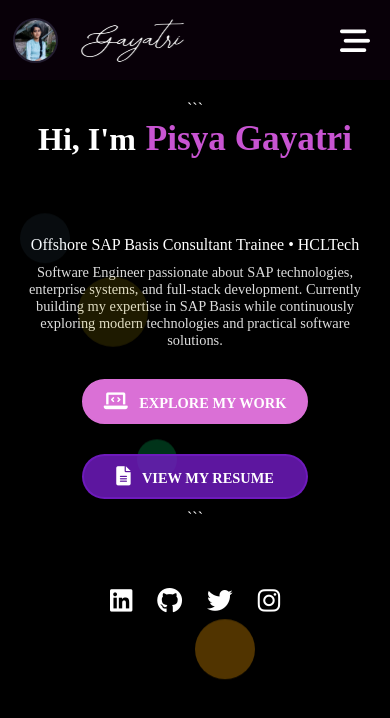
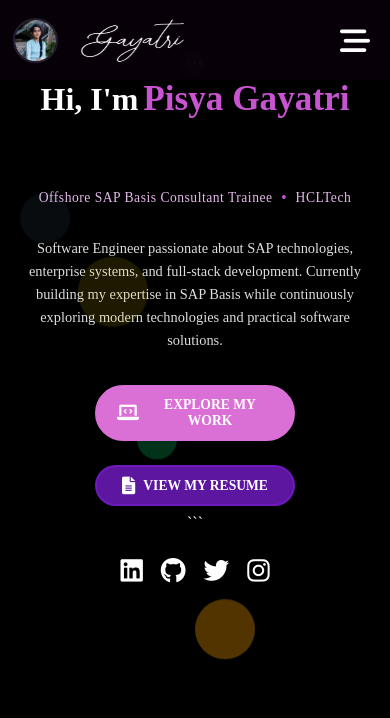
Before and after one commit to GayatriPisya/portfolio, an Angular app: page / in a window 390 px wide. Shown: the top 718 px of the page. Built offline with nearby package versions, Linux system fonts and the light colour scheme.

Commit message:
Refactor home.component.css for layout and responsiveness
Updated styles for home component, including adjustments to layout, spacing, and responsive design for various screen sizes.

```diff
--- a/src/app/home/home.component.css
+++ b/src/app/home/home.component.css
@@ -1,4 +1,12 @@
-/* Global Styles */
+/* =========================================
+HOME / HERO SECTION
+========================================= */
+
+:host {
+display: block;
+width: 100%;
+}
+
 body {
 margin: 0;
 padding: 0;
@@ -6,7 +14,7 @@
 background-color: #f4f4f4;
 }
 
-/* Hero Section */
+/* Main Content */
 .content {
 display: flex;
 flex-direction: column;
@@ -14,19 +22,27 @@
 text-align: center;
 z-index: 1;
 color: white;
-  margin-top: 150px;
+margin-top: 120px;
+padding: 0 25px;
 }
+
+/* =========================================
+GREETING
+========================================= */
 
 .greeting {
 display: flex;
 align-items: center;
+justify-content: center;
+flex-wrap: wrap;
 font-size: 4rem;
 line-height: 1.2;
+margin: 0;
 }
 
 .intro-text {
 display: inline;
-  margin-right: 10px;
+margin-right: 12px;
 }
 
 .signature {
@@ -36,34 +52,70 @@
 text-shadow: 2px 2px 4px rgba(0, 0, 0, 0.5);
 }
 
+/* =========================================
+TYPING TITLE
+========================================= */
+
 .titles {
 font-size: 2.5rem;
-  margin: 20px 0;
+margin: 22px 0 10px;
+min-height: 50px;
+font-weight: 600;
 }
 
 .typing-animation {
 display: inline-block;
 border-right: 2px solid white;
+padding-right: 6px;
 animation: blink 0.7s infinite;
 }
 
+/* =========================================
+PROFESSIONAL ROLE
+========================================= */
+
+.professional-role {
+margin: 5px 0 18px;
+font-size: 1.15rem;
+font-weight: 500;
+letter-spacing: 0.5px;
+color: #e6b8eb;
+}
+
+.separator {
+margin: 0 10px;
+color: #c854d2;
+font-weight: bold;
+}
+
+/* =========================================
+INTRODUCTION
+========================================= */
+
 .subheading {
-  font-size: 1.2rem;
-  margin: 15px 0 30px;
+max-width: 780px;
+font-size: 1.15rem;
+line-height: 1.7;
+margin: 10px 0 30px;
 font-weight: 300;
 color: #ddd;
 }
 
+/* =========================================
+CTA BUTTONS
+========================================= */
+
 .cta-buttons {
 display: flex;
 justify-content: center;
+align-items: center;
 flex-wrap: wrap;
 gap: 15px;
 }
 
-/* Button Styles */
+/* Button Base */
 .btn {
-  padding: 15px 30px;
+padding: 14px 30px;
 border-radius: 50px;
 text-decoration: none;
 font-weight: bold;
@@ -71,9 +123,13 @@
 transition: all 0.3s ease;
 position: relative;
 overflow: hidden;
-  margin: 10px;
+margin: 8px;
+display: inline-flex;
+align-items: center;
+justify-content: center;
 }
 
+/* Primary Button */
 .btn-primary {
 background-color: #721cc3d1;
 color: white;
@@ -83,31 +139,41 @@
 .btn-primary:hover {
 background-color: white;
 color: #721cc3d1;
-
+transform: translateY(-3px);
+box-shadow: 0 8px 20px rgba(114, 28, 195, 0.3);
 }
 
+/* Secondary Button */
 .btn-secondary {
-  background-color: #DA70D6;
+background-color: #da70d6;
 color: white;
-  border: 2px solid #DA70D6;
+border: 2px solid #da70d6;
 }
 
 .btn-secondary:hover {
 background-color: white;
-  color: #DA70D6;
+color: #da70d6;
+transform: translateY(-3px);
+box-shadow: 0 8px 20px rgba(218, 112, 214, 0.3);
 }
 
+/* Button Icons */
 .btn i {
 margin-right: 8px;
-  font-size: 1.2rem;
+font-size: 1.1rem;
 }
 
-/* Social Media Icons */
+/* =========================================
+SOCIAL MEDIA
+========================================= */
+
 .social-icons-centered {
 display: flex;
 justify-content: center;
+align-items: center;
 gap: 25px;
-  margin-top: 40px;
+margin-top: 35px;
+padding-bottom: 30px;
 z-index: 10;
 position: relative;
 }
@@ -121,111 +187,173 @@
 
 .social-icons-centered a:hover {
 color: #c854d2;
-  transform: scale(1.2);
+transform: translateY(-5px) scale(1.15);
 }
 
-/* Responsive */
+/* =========================================
+TYPING CURSOR ANIMATION
+========================================= */
+
 @keyframes blink {
-  0%, 100% { border-color: transparent; }
-  50% { border-color: white; }
+0%,
+100% {
+border-color: transparent;
 }
-/* Responsive Design */
-@media (max-width: 768px) {
-  .social-icons-centered a {
-    font-size: 1.8rem;
+
+50% {
+border-color: white;
 }
 }
 
-@media (max-width: 480px) {
-  .social-icons-centered a {
-    font-size: 1.6rem;
+/* =========================================
+TABLET
+========================================= */
+
+@media (max-width: 1024px) {
+
+.content {
+margin-top: 100px;
+}
+
+.greeting {
+font-size: 3.2rem;
+}
+
+.signature {
+font-size: 3.2rem;
+}
+
+.titles {
+font-size: 2rem;
+}
+
+.professional-role {
+font-size: 1.05rem;
+}
+
+.subheading {
+font-size: 1.05rem;
+max-width: 700px;
 }
 }
 
+/* =========================================
+MOBILE
+========================================= */
 
-/* Responsive Design */
-@media (max-width: 1024px) {
-  .greeting {
-    font-size: 3rem;
+@media (max-width: 768px) {
+
+.content {
+margin-top: 80px;
+padding: 0 20px;
 }
 
-  .signature {
-    font-size: 3rem;
-  }
-
-  .titles {
-    font-size: 1.8rem;
-  }
-
-  .subheading {
-    font-size: 1rem;
-  }
-
-  .cta-buttons {
-    gap: 10px;
-  }
-}
-
-@media (max-width: 768px) {
 .greeting {
 font-size: 2.5rem;
 margin-bottom: 5px;
 }
 
 .signature {
-    font-size: 2.5rem;
+font-size: 2.6rem;
+}
+
+.intro-text {
+margin-right: 8px;
 }
 
 .titles {
 font-size: 1.6rem;
+min-height: 40px;
+margin: 15px 0 8px;
+}
+
+.professional-role {
+font-size: 0.95rem;
+line-height: 1.6;
+max-width: 90%;
+}
+
+.separator {
+margin: 0 5px;
 }
 
 .subheading {
 font-size: 1rem;
-    margin: 10px 0 20px;
+line-height: 1.6;
+margin: 10px 0 25px;
+}
+
+.cta-buttons {
+flex-direction: column;
+gap: 8px;
 }
 
 .btn {
 padding: 12px 25px;
-    font-size: 1rem;
+font-size: 0.95rem;
+width: 220px;
 }
 
-  .cta-buttons {
-    flex-direction: column;
-    gap: 12px;
+.social-icons-centered {
+gap: 20px;
+margin-top: 30px;
+}
+
+.social-icons-centered a {
+font-size: 1.8rem;
 }
 }
 
+/* =========================================
+SMALL MOBILE
+========================================= */
+
 @media (max-width: 480px) {
+
+.content {
+margin-top: 60px;
+padding: 0 15px;
+}
+
 .greeting {
 font-size: 2rem;
-    margin-bottom: 10px;
 }
 
 .signature {
 font-size: 2.2rem;
 }
 
+.intro-text {
+margin-right: 5px;
+}
+
 .titles {
-    font-size: 1.4rem;
+font-size: 1.35rem;
+min-height: 35px;
+}
+
+.professional-role {
+font-size: 0.85rem;
+line-height: 1.5;
 }
 
 .subheading {
 font-size: 0.9rem;
+line-height: 1.6;
 }
 
 .btn {
 padding: 10px 20px;
-    font-size: 0.9rem;
+font-size: 0.85rem;
+width: 200px;
 }
 
-  .cta-buttons {
-    flex-direction: column;
-    gap: 10px;
+.social-icons-centered {
+gap: 18px;
+margin-top: 25px;
 }
 
-  .content {
-    margin-top: 80px;
-    padding: 20px;
+.social-icons-centered a {
+font-size: 1.6rem;
 }
 }
```
Lines whose indentation alone changed are shown as unchanged.
